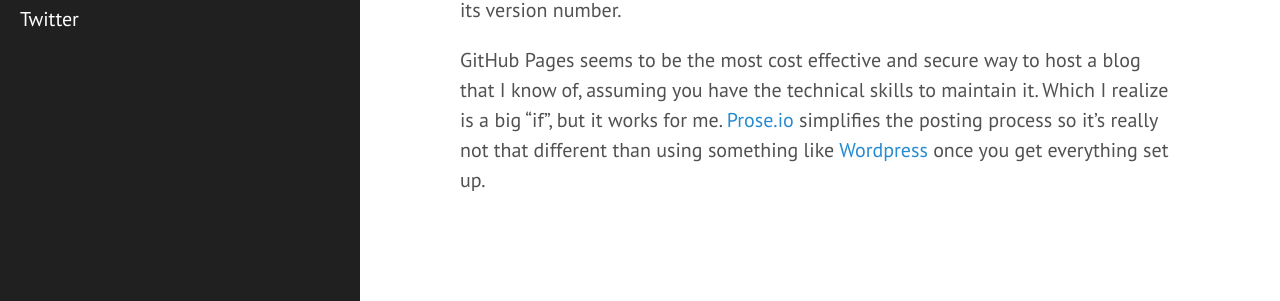
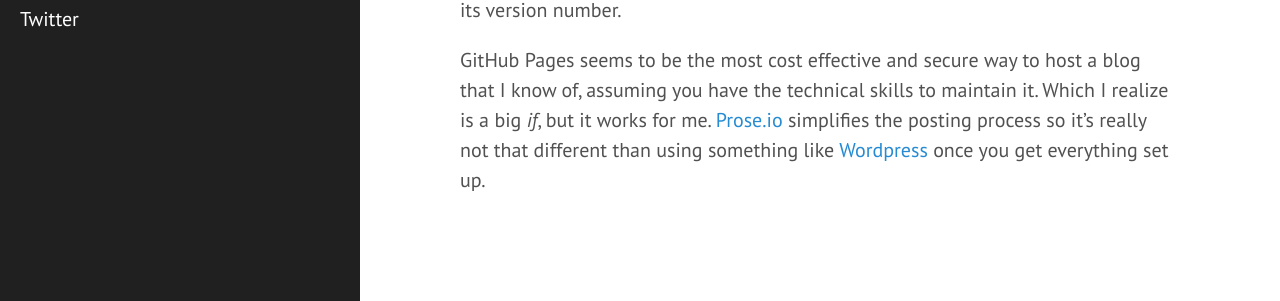
Before and after one commit to lockyer/lockyer.github.io, a Jekyll site: the page built from about.md, in a window 1280 px wide and 968 px high. Shown: the part 613-914 px from the top of the window. Built offline with Jekyll 4.4.1, drawn with Linux system fonts in a browser that asks for light colours; Markdown is read by kramdown in place of the engine named in the settings.

```diff
--- a/about.md
+++ b/about.md
@@ -15,4 +15,4 @@ I plan to use this site as a way to improve my writing skills as I document some
 ## About The Site
 This site is hosted via [GitHub Pages](https://pages.github.com/) using the static site generator [Jekyll](http://jekyllrb.com/), and my own custom fork of the [Hyde](http://hyde.getpoole.com/) theme. I designed the logo myself using Adobe Illustrator. If you notice any issues with the site please let me know the browser and its version number.
 
-GitHub Pages seems to be the most cost effective and secure way to host a blog that I know of, assuming you have the technical skills to maintain it. Which I realize is a big “if”, but it works for me. [Prose.io](http://prose.io/) simplifies the posting process so it's really not that different than using something like [Wordpress](https://wordpress.com/) once you get everything set up.
+GitHub Pages seems to be the most cost effective and secure way to host a blog that I know of, assuming you have the technical skills to maintain it. Which I realize is a big _if_, but it works for me. [Prose.io](http://prose.io/) simplifies the posting process so it's really not that different than using something like [Wordpress](https://wordpress.com/) once you get everything set up.
```
